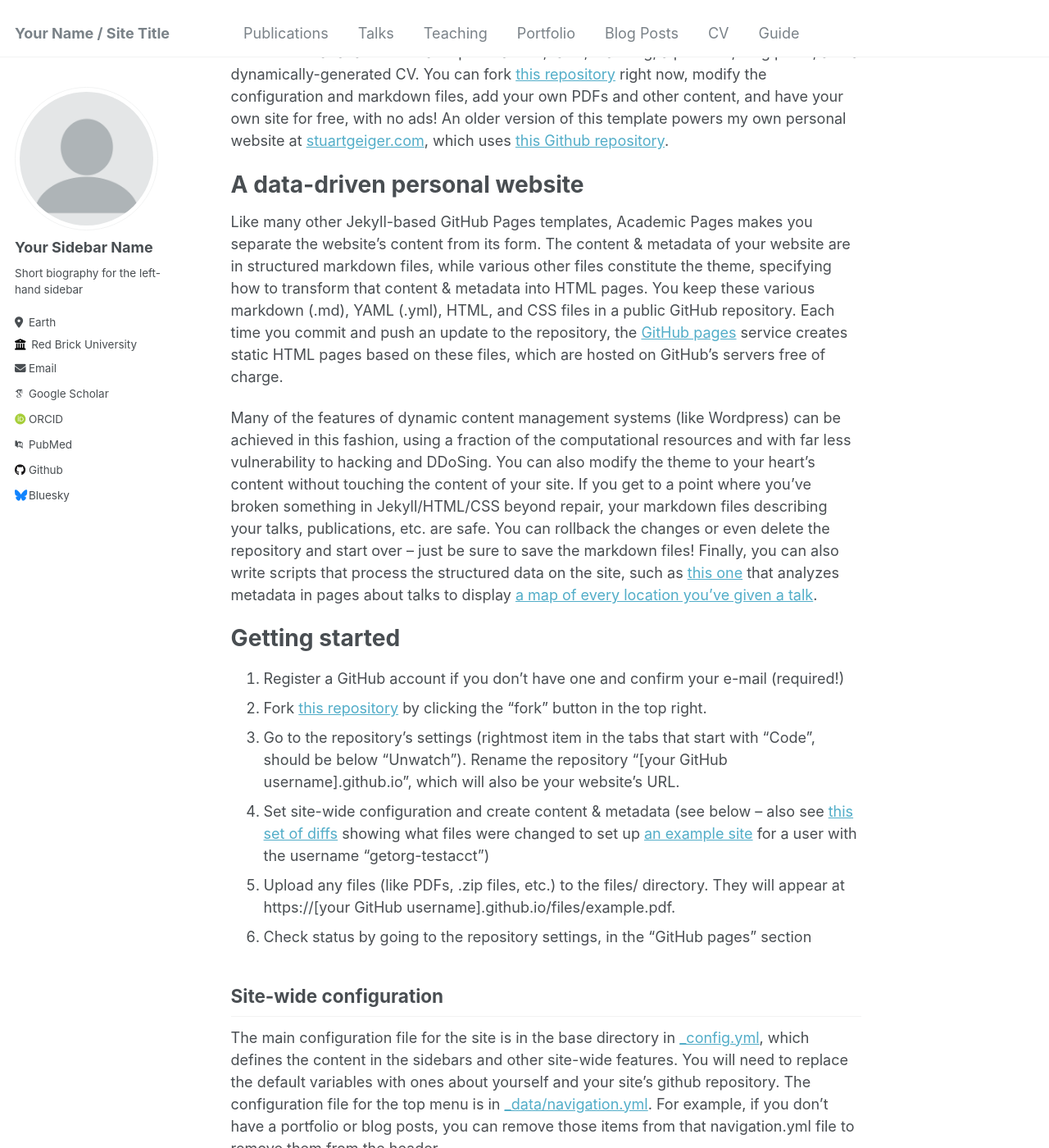
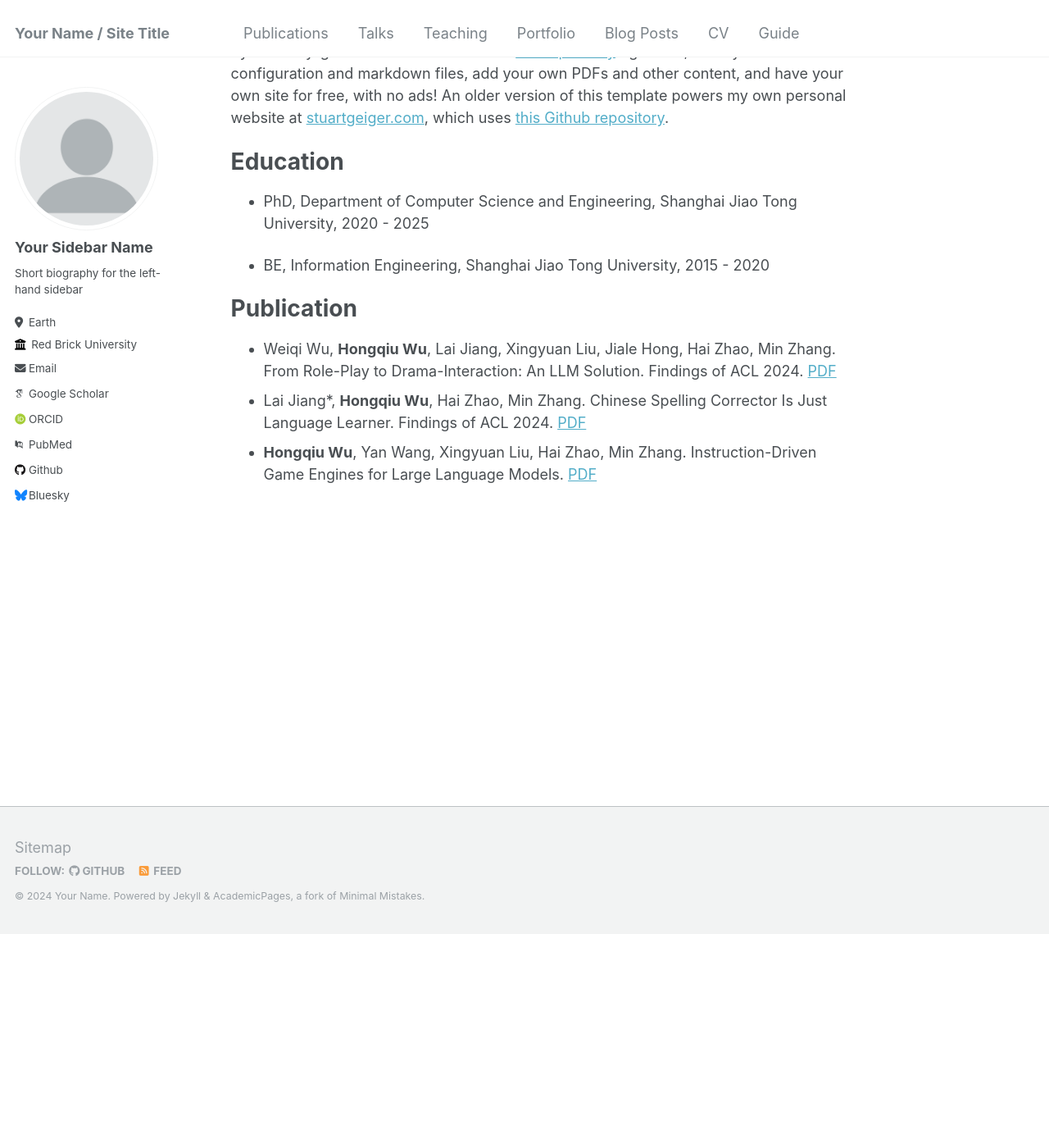
Before and after one commit to gingasan/gingasan.github.io, a Jekyll site: the page built from _pages/about.md, in a window 1280 px wide and 1400 px high, scrolled down 261 px. Shown: the whole window at 82% size. Built offline with Jekyll 4.4.1, drawn with Linux system fonts in a browser that asks for light colours; some web fonts are replaced; some of the changed text lies outside the part shown.

Commit message:
Update about.md

```diff
--- a/_pages/about.md
+++ b/_pages/about.md
@@ -1,6 +1,6 @@
 ---
 permalink: /
-title: "Academic Pages is a ready-to-fork GitHub Pages template for academic personal websites"
+title: "About me"
 author_profile: true
 redirect_from:
   - /about/
@@ -9,41 +9,14 @@ redirect_from:
 
 This is the front page of a website that is powered by the [Academic Pages template](https://github.com/academicpages/academicpages.github.io) and hosted on GitHub pages. [GitHub pages](https://pages.github.com) is a free service in which websites are built and hosted from code and data stored in a GitHub repository, automatically updating when a new commit is made to the respository. This template was forked from the [Minimal Mistakes Jekyll Theme](https://mmistakes.github.io/minimal-mistakes/) created by Michael Rose, and then extended to support the kinds of content that academics have: publications, talks, teaching, a portfolio, blog posts, and a dynamically-generated CV. You can fork [this repository](https://github.com/academicpages/academicpages.github.io) right now, modify the configuration and markdown files, add your own PDFs and other content, and have your own site for free, with no ads! An older version of this template powers my own personal website at [stuartgeiger.com](http://stuartgeiger.com), which uses [this Github repository](https://github.com/staeiou/staeiou.github.io).
 
-A data-driven personal website
-======
-Like many other Jekyll-based GitHub Pages templates, Academic Pages makes you separate the website's content from its form. The content & metadata of your website are in structured markdown files, while various other files constitute the theme, specifying how to transform that content & metadata into HTML pages. You keep these various markdown (.md), YAML (.yml), HTML, and CSS files in a public GitHub repository. Each time you commit and push an update to the repository, the [GitHub pages](https://pages.github.com/) service creates static HTML pages based on these files, which are hosted on GitHub's servers free of charge.
+# Education
 
-Many of the features of dynamic content management systems (like Wordpress) can be achieved in this fashion, using a fraction of the computational resources and with far less vulnerability to hacking and DDoSing. You can also modify the theme to your heart's content without touching the content of your site. If you get to a point where you've broken something in Jekyll/HTML/CSS beyond repair, your markdown files describing your talks, publications, etc. are safe. You can rollback the changes or even delete the repository and start over -- just be sure to save the markdown files! Finally, you can also write scripts that process the structured data on the site, such as [this one](https://github.com/academicpages/academicpages.github.io/blob/master/talkmap.ipynb) that analyzes metadata in pages about talks to display [a map of every location you've given a talk](https://academicpages.github.io/talkmap.html).
+* PhD, Department of Computer Science and Engineering, Shanghai Jiao Tong University, 2020 - 2025
 
-Getting started
-======
-1. Register a GitHub account if you don't have one and confirm your e-mail (required!)
-1. Fork [this repository](https://github.com/academicpages/academicpages.github.io) by clicking the "fork" button in the top right.
-1. Go to the repository's settings (rightmost item in the tabs that start with "Code", should be below "Unwatch"). Rename the repository "[your GitHub username].github.io", which will also be your website's URL.
-1. Set site-wide configuration and create content & metadata (see below -- also see [this set of diffs](http://archive.is/3TPas) showing what files were changed to set up [an example site](https://getorg-testacct.github.io) for a user with the username "getorg-testacct")
-1. Upload any files (like PDFs, .zip files, etc.) to the files/ directory. They will appear at https://[your GitHub username].github.io/files/example.pdf.
-1. Check status by going to the repository settings, in the "GitHub pages" section
+* BE, Information Engineering, Shanghai Jiao Tong University, 2015 - 2020
 
-Site-wide configuration
-------
-The main configuration file for the site is in the base directory in [_config.yml](https://github.com/academicpages/academicpages.github.io/blob/master/_config.yml), which defines the content in the sidebars and other site-wide features. You will need to replace the default variables with ones about yourself and your site's github repository. The configuration file for the top menu is in [_data/navigation.yml](https://github.com/academicpages/academicpages.github.io/blob/master/_data/navigation.yml). For example, if you don't have a portfolio or blog posts, you can remove those items from that navigation.yml file to remove them from the header.
+# Publication
 
-Create content & metadata
-------
-For site content, there is one markdown file for each type of content, which are stored in directories like _publications, _talks, _posts, _teaching, or _pages. For example, each talk is a markdown file in the [_talks directory](https://github.com/academicpages/academicpages.github.io/tree/master/_talks). At the top of each markdown file is structured data in YAML about the talk, which the theme will parse to do lots of cool stuff. The same structured data about a talk is used to generate the list of talks on the [Talks page](https://academicpages.github.io/talks), each [individual page](https://academicpages.github.io/talks/2012-03-01-talk-1) for specific talks, the talks section for the [CV page](https://academicpages.github.io/cv), and the [map of places you've given a talk](https://academicpages.github.io/talkmap.html) (if you run this [python file](https://github.com/academicpages/academicpages.github.io/blob/master/talkmap.py) or [Jupyter notebook](https://github.com/academicpages/academicpages.github.io/blob/master/talkmap.ipynb), which creates the HTML for the map based on the contents of the _talks directory).
-
-**Markdown generator**
-
-I have also created [a set of Jupyter notebooks](https://github.com/academicpages/academicpages.github.io/tree/master/markdown_generator
-) that converts a CSV containing structured data about talks or presentations into individual markdown files that will be properly formatted for the Academic Pages template. The sample CSVs in that directory are the ones I used to create my own personal website at stuartgeiger.com. My usual workflow is that I keep a spreadsheet of my publications and talks, then run the code in these notebooks to generate the markdown files, then commit and push them to the GitHub repository.
-
-How to edit your site's GitHub repository
-------
-Many people use a git client to create files on their local computer and then push them to GitHub's servers. If you are not familiar with git, you can directly edit these configuration and markdown files directly in the github.com interface. Navigate to a file (like [this one](https://github.com/academicpages/academicpages.github.io/blob/master/_talks/2012-03-01-talk-1.md) and click the pencil icon in the top right of the content preview (to the right of the "Raw | Blame | History" buttons). You can delete a file by clicking the trashcan icon to the right of the pencil icon. You can also create new files or upload files by navigating to a directory and clicking the "Create new file" or "Upload files" buttons.
-
-Example: editing a markdown file for a talk
-![Editing a markdown file for a talk](/images/editing-talk.png)
-
-For more info
-------
-More info about configuring Academic Pages can be found in [the guide](https://academicpages.github.io/markdown/). The [guides for the Minimal Mistakes theme](https://mmistakes.github.io/minimal-mistakes/docs/configuration/) (which this theme was forked from) might also be helpful.
+* Weiqi Wu, **Hongqiu Wu**, Lai Jiang, Xingyuan Liu, Jiale Hong, Hai Zhao, Min Zhang. From Role-Play to Drama-Interaction: An LLM Solution. Findings of ACL 2024. [PDF]()
+* Lai Jiang*, **Hongqiu Wu**, Hai Zhao, Min Zhang. Chinese Spelling Corrector Is Just Language Learner. Findings of ACL 2024. [PDF]()
+* **Hongqiu Wu**, Yan Wang, Xingyuan Liu, Hai Zhao, Min Zhang. Instruction-Driven Game Engines for Large Language Models. [PDF]("https://arxiv.org/pdf/2404.00276.pdf")
```
